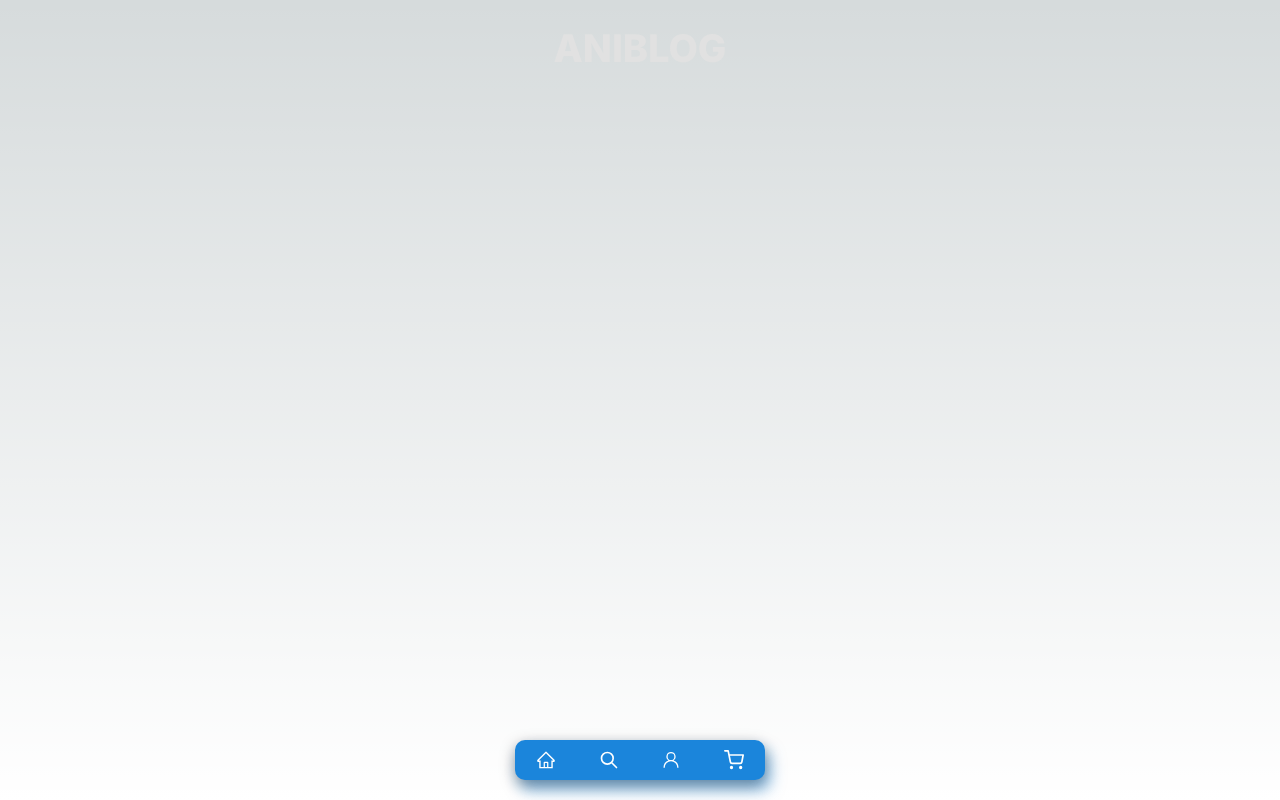
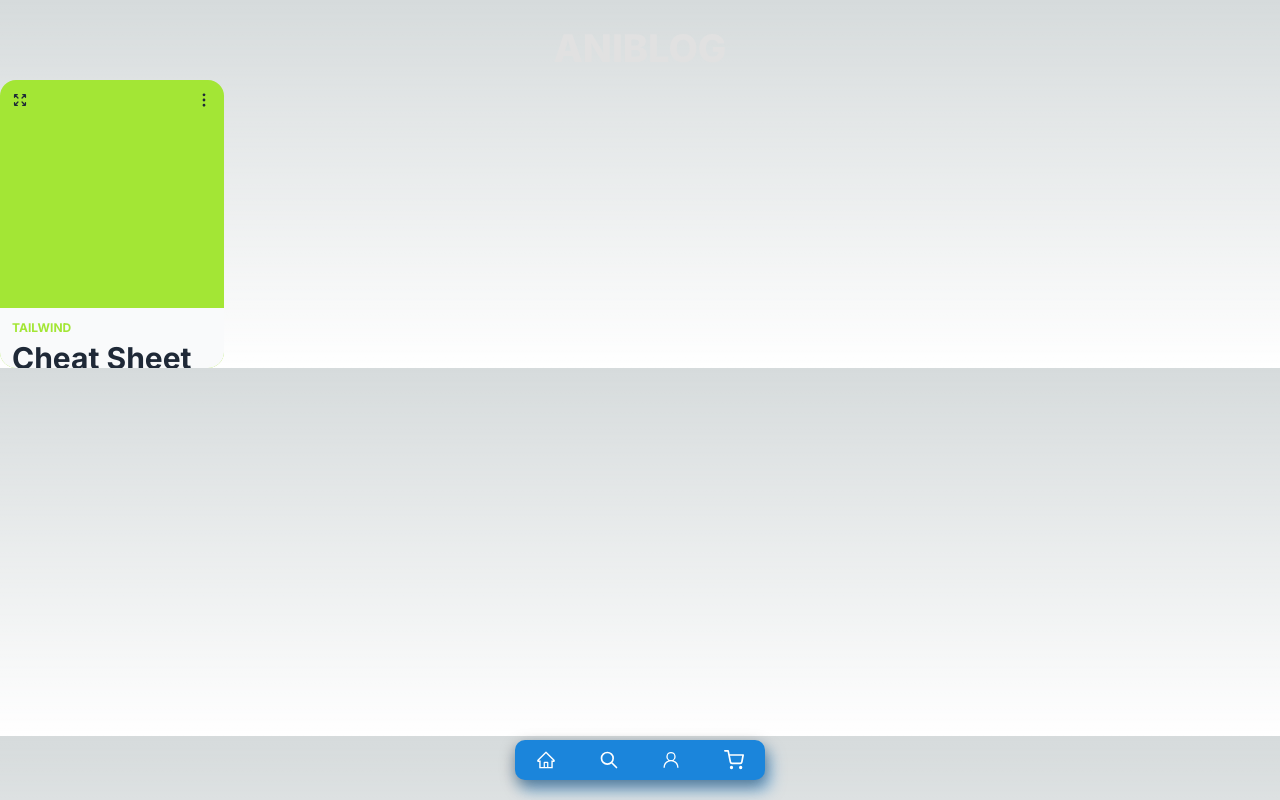
Before and after one commit to shriyashshukla/aniblog, a Next.js app: page / in a window 1280 px wide. Built offline with nearby package versions, Linux system fonts and the light colour scheme.

Commit message:
chore: Update logo button styles and add logo button component

```diff
--- /dev/null
+++ b/src/app/cards/page.jsx
@@ -0,0 +1,31 @@
+import React from 'react';
+
+const page = () => {
+  return (
+    <div>
+      <div class="relative group duration-500 cursor-pointer group overflow-hidden relative text-gray-50 h-72 w-56  rounded-2xl hover:duration-700 duration-700">
+  <div class="w-56 h-72 bg-lime-400 text-gray-800 mx-auto">
+    <div class="flex flex-row justify-between">
+    <svg class="fill-current stroke-current w-8 h-8 p-2 hover:bg-lime-200  rounded-full m-1" height="100" preserveAspectRatio="xMidYMid meet" viewBox="0 0 100 100" width="100" x="0" xmlns="http://www.w3.org/2000/svg" y="0">
+  <path class="" d="M15.8,32.9V15.8m0,0H32.9m-17.1,0L37.2,37.2m47-4.3V15.8m0,0H67.1m17.1,0L62.8,37.2m-47,29.9V84.2m0,0H32.9m-17.1,0L37.2,62.8m47,21.4L62.8,62.8M84.2,84.2V67.1m0,17.1H67.1" fill="none" stroke-linecap="round" stroke-linejoin="round" stroke-width="8">
+  </path>
+  </svg>
+  <svg class="fill-current stroke-current w-8 h-8 p-2 m-1 hover:bg-lime-200 rounded-full" height="100" preserveAspectRatio="xMidYMid meet" viewBox="0 0 100 100" width="100" x="0" xmlns="http://www.w3.org/2000/svg" y="0">
+  <path class="svg-stroke-primary" d="M50,17.4h0M50,50h0m0,32.6h0M50,22a4.7,4.7,0,1,1,4.7-4.6A4.7,4.7,0,0,1,50,22Zm0,32.7A4.7,4.7,0,1,1,54.7,50,4.7,4.7,0,0,1,50,54.7Zm0,32.6a4.7,4.7,0,1,1,4.7-4.7A4.7,4.7,0,0,1,50,87.3Z" fill="none" stroke-linecap="round" stroke-linejoin="round" stroke-width="8">
+  </path>
+  </svg>
+    </div>
+  </div>
+  <div class="absolute bg-gray-50 -bottom-24 w-56 p-3 flex flex-col gap-1 group-hover:-bottom-0 group-hover:duration-600 duration-500">
+    <span class="text-lime-400 font-bold text-xs">TAILWIND</span>
+    <span class="text-gray-800 font-bold text-3xl">Cheat Sheet</span>
+    <p class="text-neutral-800">Lorem ipsum dolor sit amet, consectetur adipiscing elit.</p>
+  </div>
+
+
+</div>
+    </div>
+  );
+}
+
+export default page;
--- a/src/app/globals.css
+++ b/src/app/globals.css
@@ -82,8 +82,9 @@
   display: flex; /* Use flexbox */
   justify-content: center; /* Center horizontally */
   align-items: flex-start; /* Align items to the start (top) */
-  height: 100vh; /* Full height of viewport, adjust as needed */
+  height: 10vh; /* Full height of viewport, adjust as needed */
   padding-top: 20px; /* Add padding to move it a bit down from the top */
+  padding: auto;
 }
 
 /* .logo-button styles */
--- a/src/app/page.jsx
+++ b/src/app/page.jsx
@@ -1,11 +1,20 @@
 import React from 'react';
+import Cards from './cards/page.jsx';
 
 const page = () => {
   return (
     <>
      <div class="logo-container">
   <button class="logo-button">AniBlog</button>
+
+
+
+
+
 </div>
+
+<Cards />
+
 
 
 
```
